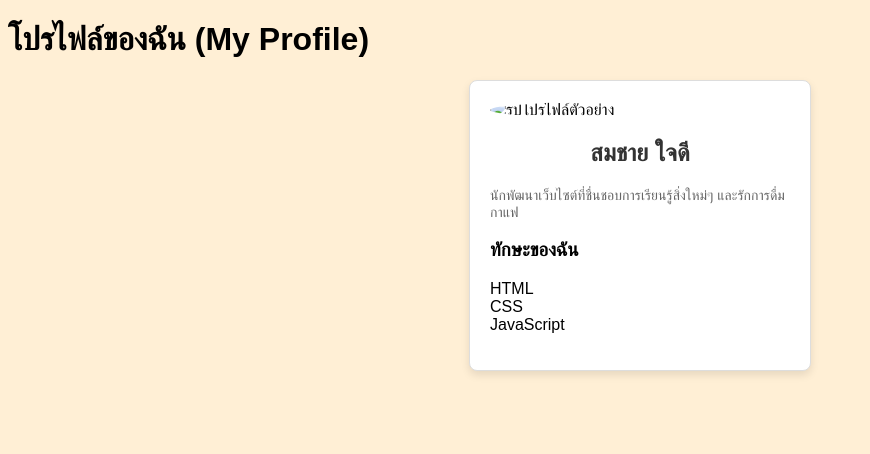
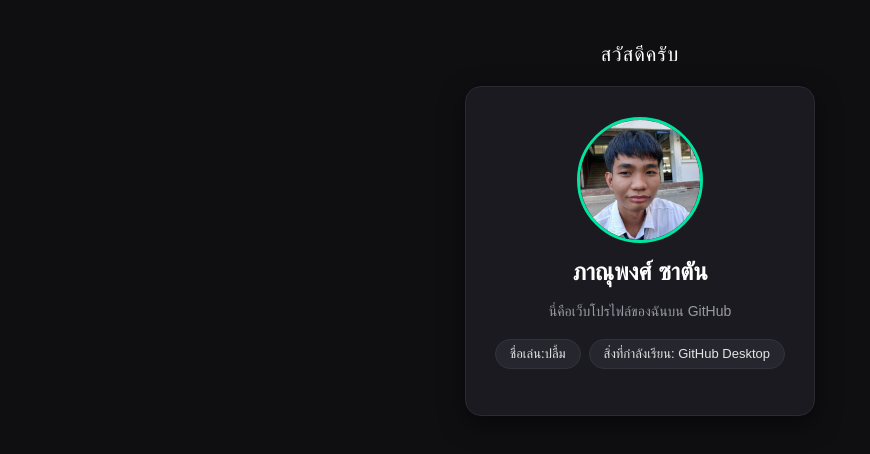
Before and after one commit to panupongsatanschool1-cmd/my-web-profile, a plain HTML site: page index.html in a window 1280 px wide. Shown: the whole page, without its empty margins (0-870 px from the left). Drawn offline with Linux system fonts and the light colour scheme.

Commit message:
สร้างหน้าแรกของเว็บไซต์

```diff
--- a/index.html
+++ b/index.html
@@ -16,21 +16,19 @@
 <body>
 
   <header>
-    <h1>โปรไฟล์ของฉัน (My Profile)</h1>
+    <h1>สวัสดีครับ</h1>
   </header>
 
   <main>
     <section class="card">
-      <img src="gender_3066802.png" alt="รูปโปรไฟล์ตัวอย่าง">
-      <h2 id="profile-name">สมชาย ใจดี</h2>
-      <p class="bio">นักพัฒนาเว็บไซต์ที่ชื่นชอบการเรียนรู้สิ่งใหม่ๆ และรักการดื่มกาแฟ</p>
+      <img src="1112.png" alt="รูปโปรไฟล์ตัวอย่าง">
+      <h2 id="profile-name">ภาณุพงศ์ ซาตัน</h2>
+      <p class="bio">นี่คือเว็บโปรไฟล์ของฉันบน GitHub</p>
 
-      <h3>ทักษะของฉัน</h3>
       <ul>
-        <li>HTML</li>
-        <li>CSS</li>
-        <li>JavaScript</li>
-      </ul>
+        <li>ชื่อเล่น:ปลื้ม</li>
+       <li>สิ่งที่กําลังเรียน: GitHub Desktop</li>
+</ul>
     </section>
   </main>
 
--- a/style.css
+++ b/style.css
@@ -1,42 +1,78 @@
-
-/* ภารกิจที่ 2: จัดสไตล์ <body> */
 body {
-  background-color: papayawhip;
-  font-family: Arial, sans-serif;
+  background-color: #0f0f12;
+  font-family: "Sarabun", Arial, sans-serif;
+  color: #e5e5e5;
+  margin: 0;
+  min-height: 100vh;
 }
 
-/* ภารกิจที่ 3: จัดสไตล์ .card */
+header {
+  text-align: center;
+  padding: 30px 0 0;
+}
+
+header h1 {
+  font-size: 20px;
+  font-weight: 500;
+  color: #ffffff;
+  letter-spacing: 1px;
+}
+
 .card {
   width: 300px;
-  background-color: #ffffff;
-  border: 1px solid #dddddd;
-  box-shadow: 0 4px 8px rgba(0,0,0,0.1);
+  background-color: #1a1a20;
+  border: 1px solid #2a2a33;
+  box-shadow: 0 8px 24px rgba(0, 0, 0, 0.5);
   margin: 20px auto;
-  padding: 20px;
-  border-radius: 8px;
+  padding: 30px 24px;
+  border-radius: 16px;
+  text-align: center;
 }
 
-/* ภารกิจที่ 4: จัดสไตล์รูปภาพ <img> */
 .card img {
+  width: 120px;
+  height: 120px;
+  object-fit: cover;
   border-radius: 50%;
+  border: 3px solid #00e5a0;
   display: block;
   margin: 0 auto 15px;
 }
 
-/* ภารกิจที่ 5: จัดสไตล์ชื่อ #profile-name */
 #profile-name {
-  color: #333333;
-  text-align: center;
+  color: #ffffff;
+  font-weight: 600;
+  margin: 10px 0 8px;
 }
 
-/* ภารกิจที่ 6: จัดสไตล์ .bio */
 .bio {
-  color: #666666;
+  color: #9a9aa5;
   font-size: 14px;
+  line-height: 1.6;
 }
 
-/* ภารกิจที่ 7: จัดสไตล์ <ul> */
+.card h3 {
+  font-size: 13px;
+  font-weight: 500;
+  color: #00e5a0;
+  letter-spacing: 1px;
+  margin-top: 28px;
+}
+
 ul {
   list-style-type: none;
   padding-left: 0;
+  display: flex;
+  justify-content: center;
+  flex-wrap: wrap;
+  gap: 8px;
 }
+
+li {
+  background-color: #26262e;
+  color: #e5e5e5;
+  border: 1px solid #33333d;
+  font-size: 13px;
+  padding: 6px 14px;
+  border-radius: 20px;
+}
```
Also changed, not shown: 1112.png (added), gender_3066802.png (added).
